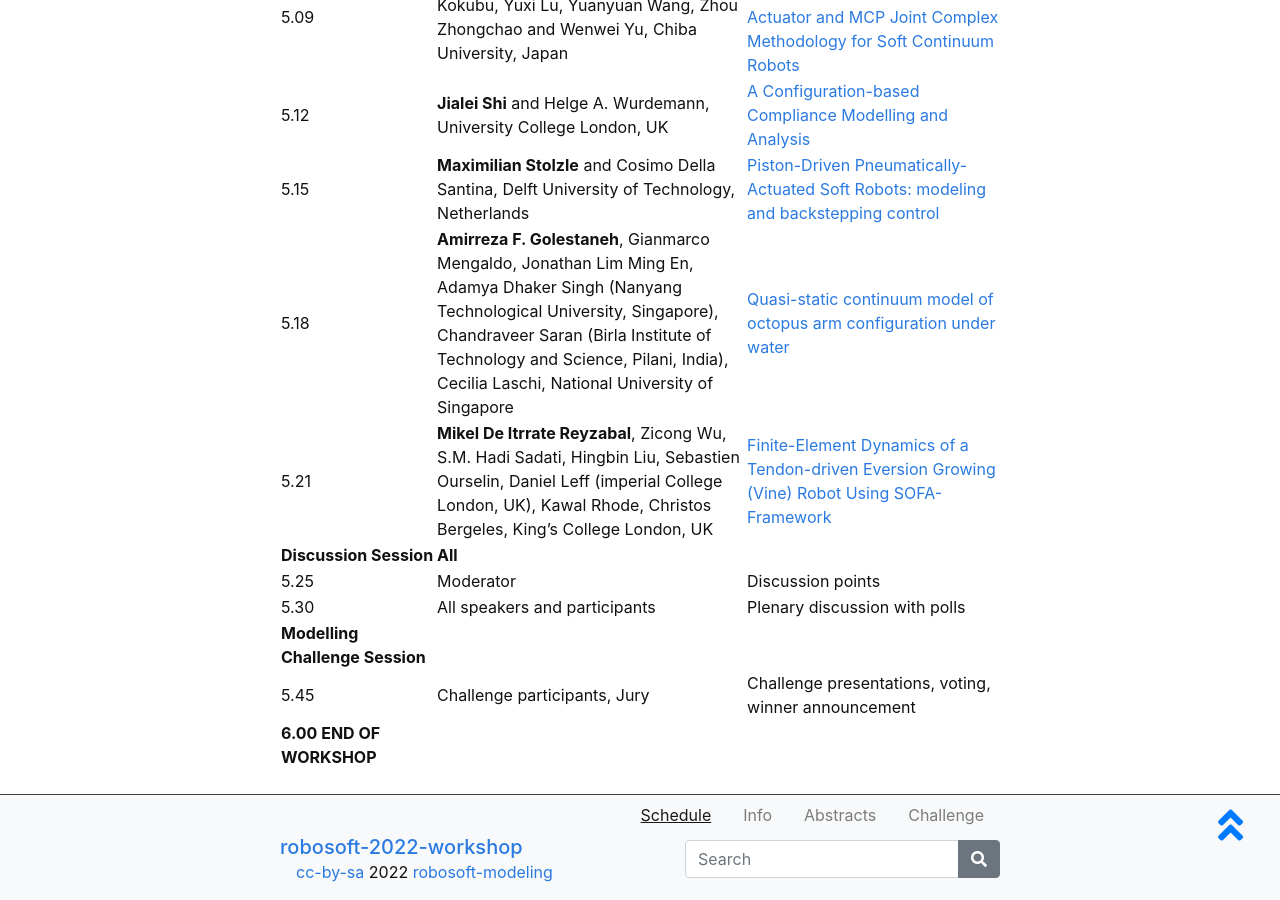
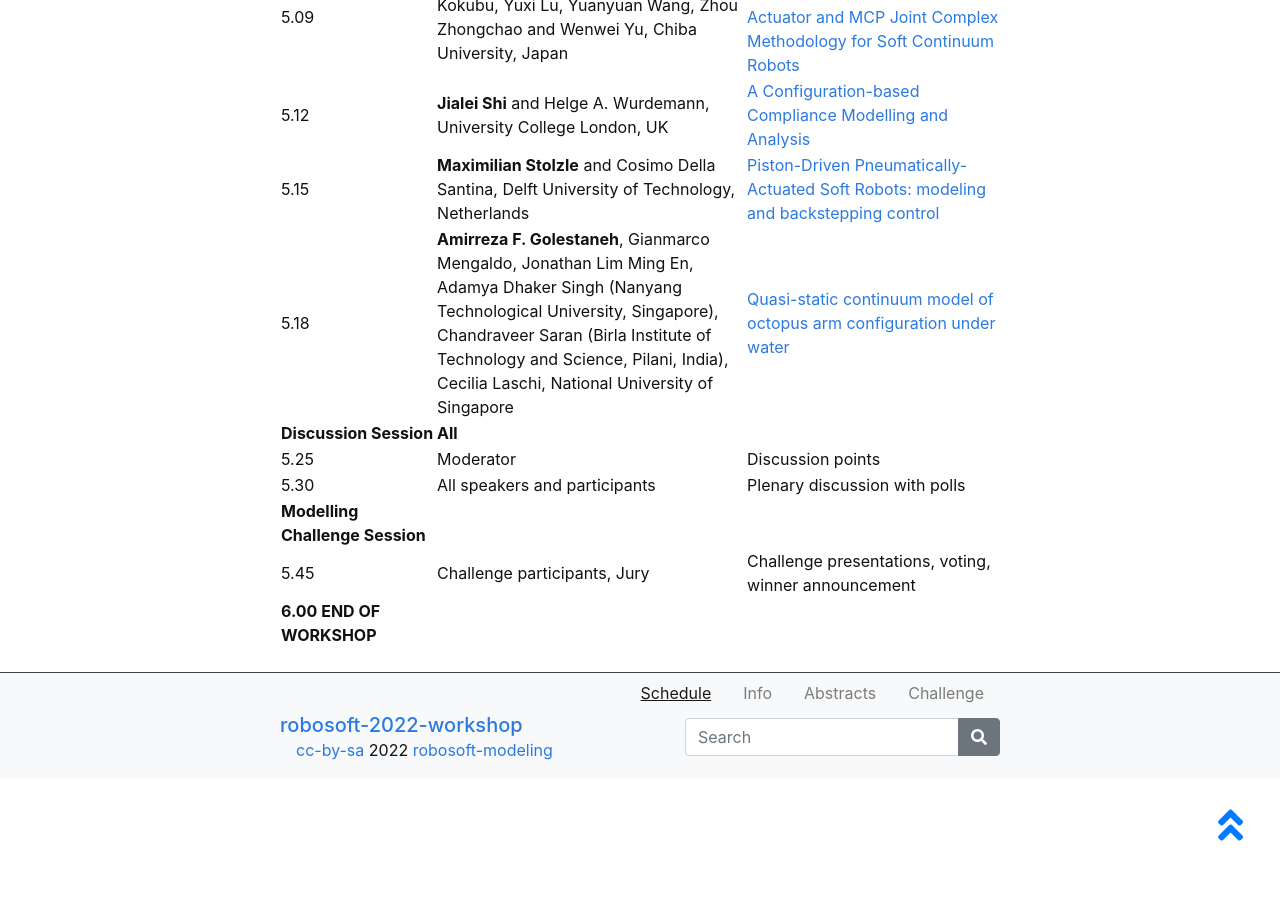
Before and after one commit to robosoft-modeling/robosoft-2022-workshop, a Jekyll site: the page built from content/1-schedule.md, in a window 1280 px wide and 900 px high, scrolled down 1243 px. Built offline with Jekyll 4.4.1, drawn with Linux system fonts in a browser that asks for light colours.

Commit message:
Update 1-schedule.md

```diff
--- a/content/1-schedule.md
+++ b/content/1-schedule.md
@@ -32,10 +32,9 @@ Time (GMT) | Speaker | Topic
 5.12    | __Jialei Shi__ and Helge A. Wurdemann, University College London, UK | [A Configuration-based Compliance Modelling and Analysis](https://github.com/robosoft-modeling/robosoft-2022-workshop/blob/main/images/abstracts/shi_wurdemann.pdf)
 5.15    | __Maximilian Stolzle__ and Cosimo Della Santina, Delft University of Technology, Netherlands | [Piston-Driven Pneumatically-Actuated Soft Robots: modeling and backstepping control](https://github.com/robosoft-modeling/robosoft-2022-workshop/blob/main/images/abstracts/stolzle_santina.pdf)
 5.18    | __Amirreza F. Golestaneh__, Gianmarco Mengaldo, Jonathan Lim Ming En, Adamya Dhaker Singh (Nanyang Technological University, Singapore), Chandraveer Saran (Birla Institute of Technology and Science, Pilani, India), Cecilia Laschi, National University of Singapore | [Quasi-static continuum model of octopus arm configuration under water](https://github.com/robosoft-modeling/robosoft-2022-workshop/blob/main/images/abstracts/golenasteh_etal.pdf)
-5.21    | __Mikel De Itrrate Reyzabal__, Zicong Wu, S.M. Hadi Sadati, Hingbin Liu, Sebastien Ourselin, Daniel Leff (imperial College London, UK), Kawal Rhode, Christos Bergeles, King's College London, UK | [Finite-Element Dynamics of a Tendon-driven Eversion Growing (Vine) Robot Using SOFA-Framework](https://github.com/robosoft-modeling/robosoft-2022-workshop/blob/main/images/abstracts/De_Iturrate_Reyzabal_etal.pdf)
 **Discussion Session** | **All** |
 5.25    | Moderator                           | Discussion points
 5.30    | All speakers and participants       | Plenary discussion with polls
 **Modelling Challenge Session** | |
-5.45    | Challenge participants, Jury        | Challenge presentations, voting, winner announcement |
+5.45    | Challenge participants, Jury        | Challenge presentations, voting, winner announcement
 **6.00 END OF WORKSHOP** | |
```
